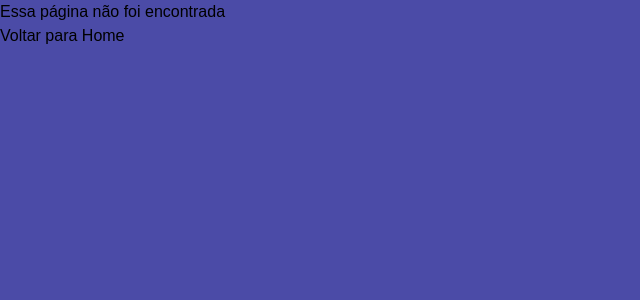
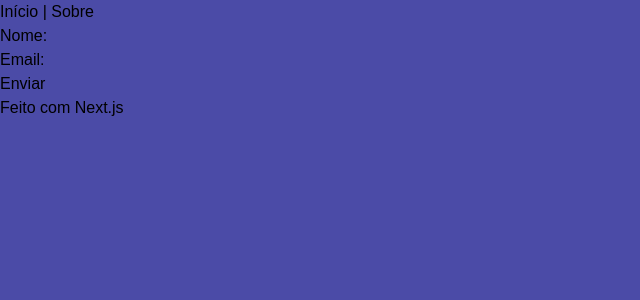
Before and after one commit to CoderEduardo/NextJs, a Next.js app in the folder teste/: page /register in a window 1280 px wide. Before the commit this address had no page. Shown: the top 300 px of the page, without its empty margins (0-640 px from the left). Built offline with nearby package versions, Linux system fonts and the light colour scheme.

Commit message:
criando páginas, editando layout geral e adicionando componentes

```diff
--- a/teste/src/app/layout.tsx
+++ b/teste/src/app/layout.tsx
@@ -6,9 +6,15 @@ export default function RootLayout({
   children: React.ReactNode;
 }>) {
   return (
-    <html lang="en">
-      <body className={`antialiase`}>
-        {children}
+    <html lang="pt-BR">
+      <body>
+        <header>
+          <nav>
+            <a href="/">Início</a> | <a href="/sobre">Sobre</a>
+          </nav>
+        </header>
+        <main>{children}</main>
+        <footer>Feito com Next.js</footer>
       </body>
     </html>
   );
--- a/teste/src/app/page.tsx
+++ b/teste/src/app/page.tsx
@@ -1,5 +1,7 @@
 import { Header } from "@/components/header"
 import { Metadata } from "next"
+import Botao from "@/components/botao/botao"
+import Link from "next/link"
 
 export const metadata: Metadata = {
 
@@ -27,6 +29,9 @@ export default function Home() {
     <div>
       <Header />
       <h2>Olá mundo</h2>
+      <Botao/>
+      <br />
+      <Link href="/sobre" >Ir para a página sobre</Link>
     </div>
 
   )
--- /dev/null
+++ b/teste/src/app/register/page.tsx
@@ -0,0 +1,59 @@
+// components/DirectSubmitForm.js
+import { useState } from 'react';
+
+export default function DirectSubmitForm() {
+  const [name, setName] = useState('');
+  const [email, setEmail] = useState('');
+  const [message, setMessage] = useState('');
+
+  const handleSubmit = async (e) => {
+    e.preventDefault();
+
+    try {
+      const response = await fetch('http://localhost:3000/register', {
+        method: 'POST',
+        headers: {
+          'Content-Type': 'application/json',
+        },
+        body: JSON.stringify({ name, email }),
+      });
+
+      const data = await response.json();
+      setMessage(data.message);
+    } catch (error) {
+      setMessage('Erro ao conectar com o servidor');
+    }
+  };
+
+  return (
+    <form onSubmit={handleSubmit}>
+      <div>
+        <label htmlFor="name">Nome:</label>
+        <input
+          type="text"
+          id="name"
+          value={name}
+          onChange={(e) => setName(e.target.value)}
+          required
+        />
+      </div>
+
+      <div>
+        <label htmlFor="email">Email:</label>
+        <input
+          type="email"
+          id="email"
+          value={email}
+          onChange={(e) => setEmail(e.target.value)}
+          required
+        />
+      </div>
+
+      <button type="submit" >
+         Enviar
+      </button>
+
+      {message && <p>{message}</p>}
+    </form>
+  );
+}
--- /dev/null
+++ b/teste/src/app/sobre/page.tsx
@@ -0,0 +1,5 @@
+export default function sobre(){
+
+    return <h1>Página sobre</h1>
+
+}
--- /dev/null
+++ b/teste/src/components/botao/botao.tsx
@@ -0,0 +1,5 @@
+export default function botao(){
+
+    return <button>Clique aqui</button>
+
+}
```
